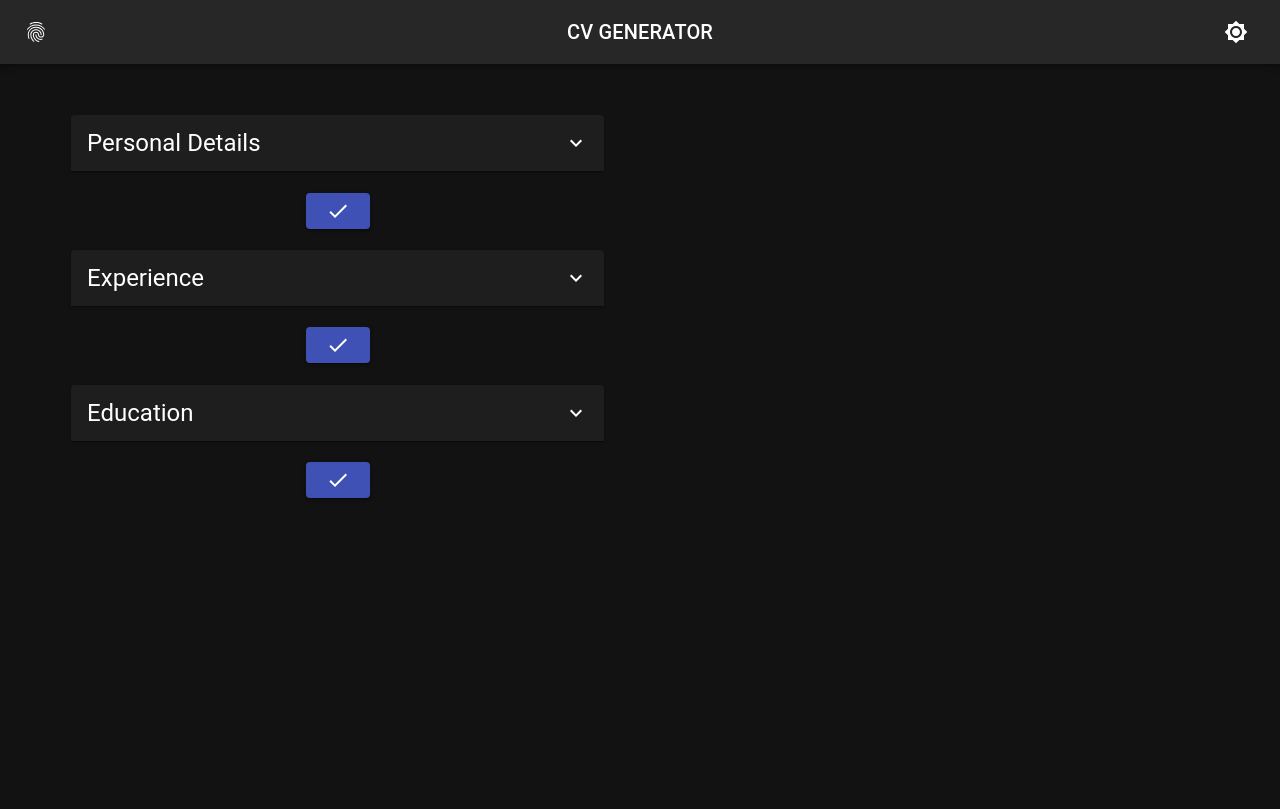
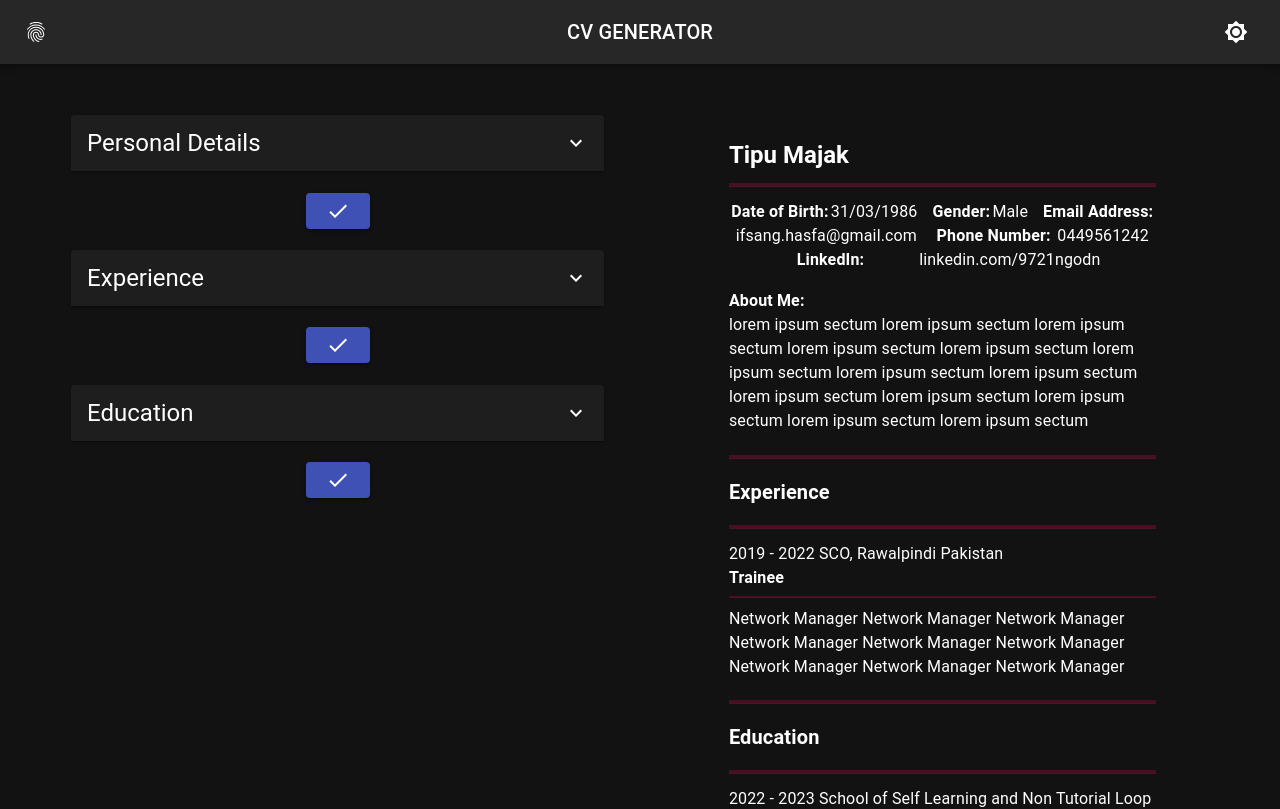
Before and after one commit to Tipu1996/CV-Generator, a React (Vite) app: page / in a window 1280 px wide. Shown: the top 809 px of the page. Built offline with nearby package versions, Linux system fonts and the light colour scheme.

Commit message:
rough generation of CV completed

```diff
--- a/src/components/Body.jsx
+++ b/src/components/Body.jsx
@@ -1,11 +1,11 @@
 import { Grid } from "@mui/material";
 import DataEntry from "./DataEntry";
 import { useState } from "react";
-// import Submit from "./Submit";
+import CvBody from "./CvBody";
 
 const Body = () => {
 	const [formData, setFormData] = useState({
-		personalInfo: {},
+		personalInput: {},
 		experience: {},
 		education: {},
 	});
@@ -16,7 +16,7 @@ const Body = () => {
 			[category]: data,
 		}));
 	};
-	console.log(formData);
+	// console.log(formData);
 
 	return (
 		<Grid container justifyContent={"space-evenly"}>
@@ -24,8 +24,8 @@ const Body = () => {
 				<DataEntry pushStatesUp={pushStatesUp} />
 				{/* <Submit /> */}
 			</Grid>
-			<Grid item xs={10} md={5} textAlign={"center"}>
-				{/* Add the CV Page here */}
+			<Grid item xs={10} md={5}>
+				<CvBody formData={formData} />
 			</Grid>
 		</Grid>
 	);
--- /dev/null
+++ b/src/components/CvBody.jsx
@@ -0,0 +1,17 @@
+import { Box, Divider } from "@mui/material";
+import PersonalPart from "./PersonalPart";
+import ExperiencePart from "./ExperiencePart";
+import EducationPart from "./EducationPart";
+
+const CvBody = ({ formData }) => {
+	return (
+		<Box margin={"10%"}>
+			<PersonalPart personalInput={formData.personalInput} />
+
+			<ExperiencePart />
+			<EducationPart />
+		</Box>
+	);
+};
+
+export default CvBody;
--- a/src/components/DataEntry.jsx
+++ b/src/components/DataEntry.jsx
@@ -1,11 +1,11 @@
-import PersonalInfo from "./PersonalInfo";
+import PersonalInput from "./PersonalInput";
 import Education from "./Education";
 import Experience from "./Experience";
 
 const DataEntry = ({ pushStatesUp }) => {
 	return (
 		<>
-			<PersonalInfo pushStatesUp={pushStatesUp} />
+			<PersonalInput pushStatesUp={pushStatesUp} />
 			<Experience pushStatesUp={pushStatesUp} />
 			<Education pushStatesUp={pushStatesUp} />
 		</>
--- a/src/components/Education.jsx
+++ b/src/components/Education.jsx
@@ -42,8 +42,8 @@ const Education = ({ pushStatesUp }) => {
 		school: null,
 		city: null,
 		field: null,
-		startingYear: null,
-		endingYear: null,
+		startYear: null,
+		endYear: null,
 		gpa: null,
 	});
 
--- /dev/null
+++ b/src/components/EducationPart.jsx
@@ -0,0 +1,61 @@
+import { Box, Divider } from "@mui/material";
+import Typography from "@mui/material/Typography";
+import { useState } from "react";
+
+const EducationPart = () => {
+	const [experience, setExperience] = useState({
+		position: "Trainee",
+		company: "SCO, Rawalpindi Pakistan",
+		startYear: 2019,
+		endYear: 2022,
+		jobDescription:
+			"Network Manager Network Manager Network Manager Network Manager Network Manager Network Manager Network Manager Network Manager Network Manager",
+	});
+	const [education, setEducation] = useState({
+		school: "School of Self Learning and Non Tutorial Loop",
+		city: "Housten, Texas",
+		field: "TraineeShip",
+		startYear: 2022,
+		endYear: 2023,
+		gpa: "3/3",
+	});
+	return (
+		<Box>
+			<Typography
+				variant="h6"
+				style={{
+					paddingTop: "2%",
+					paddingBottom: "3%",
+					fontWeight: "bold",
+				}}>
+				Education
+			</Typography>
+			<Divider
+				sx={{
+					backgroundColor: (theme) => theme.palette.secondary.main,
+					height: 4,
+					marginTop: "1%",
+					marginBottom: "3%",
+					fontWeight: "bold",
+				}}
+			/>
+			<Typography variant="body1">
+				{education.startYear} - {education.endYear} {education.school}
+			</Typography>
+			<Typography variant="body1" style={{ fontWeight: "bold" }}>
+				{education.field}
+			</Typography>
+			<Divider
+				sx={{
+					backgroundColor: (theme) => theme.palette.secondary.main,
+					height: 2,
+					marginTop: "1.5%",
+					marginBottom: "2%",
+				}}
+			/>
+			<Typography variant="body1">{experience.jobDescription}</Typography>
+		</Box>
+	);
+};
+
+export default EducationPart;
--- /dev/null
+++ b/src/components/ExperiencePart.jsx
@@ -0,0 +1,63 @@
+import { Box, Divider } from "@mui/material";
+import Typography from "@mui/material/Typography";
+import { useState } from "react";
+
+const ExperiencePart = () => {
+	const [experience, setExperience] = useState({
+		position: "Trainee",
+		company: "SCO, Rawalpindi Pakistan",
+		startYear: 2019,
+		endYear: 2022,
+		jobDescription:
+			"Network Manager Network Manager Network Manager Network Manager Network Manager Network Manager Network Manager Network Manager Network Manager",
+	});
+	return (
+		<Box>
+			<Typography
+				variant="h6"
+				style={{
+					paddingTop: "2%",
+					paddingBottom: "3%",
+					fontWeight: "bold",
+				}}>
+				Experience
+			</Typography>
+			<Divider
+				sx={{
+					backgroundColor: (theme) => theme.palette.secondary.main,
+					height: 4,
+					marginTop: "1%",
+					marginBottom: "3%",
+					fontWeight: "bold",
+				}}
+			/>
+			<Typography variant="body1">
+				{experience.startYear} - {experience.endYear}{" "}
+				{experience.company}
+			</Typography>
+			<Typography variant="body1" style={{ fontWeight: "bold" }}>
+				{experience.position}
+			</Typography>
+			<Divider
+				sx={{
+					backgroundColor: (theme) => theme.palette.secondary.main,
+					height: 2,
+					marginTop: "1.5%",
+					marginBottom: "2%",
+				}}
+			/>
+			<Typography variant="body1">{experience.jobDescription}</Typography>
+			<Divider
+				sx={{
+					backgroundColor: (theme) => theme.palette.secondary.main,
+					height: 4,
+					marginTop: "5%",
+					marginBottom: "2%",
+					fontWeight: "bold",
+				}}
+			/>
+		</Box>
+	);
+};
+
+export default ExperiencePart;
--- a/src/components/PersonalInfo.jsx
+++ b/src/components/PersonalInput.jsx
@@ -45,8 +45,8 @@ const requiredInfo = [
 	},
 ];
 
-const PersonalInfo = ({pushStatesUp}) => {
-	const [personalInfo, setPersonalInfo] = useState({
+const PersonalInput = ({ pushStatesUp }) => {
+	const [personalInput, setPersonalInput] = useState({
 		firstName: null,
 		lastName: null,
 		dateOfBirth: null,
@@ -58,14 +58,14 @@ const PersonalInfo = ({pushStatesUp}) => {
 	});
 
 	const handleChange = (fieldName, value) => {
-		setPersonalInfo((prevPersonalInfo) => ({
-			...prevPersonalInfo,
+		setPersonalInput((prevPersonalInput) => ({
+			...prevPersonalInput,
 			[fieldName]: value,
 		}));
 	};
-	// console.log(personalInfo);
+
 	const sendUp = () => {
-		pushStatesUp(personalInfo, "personalInfo");
+		pushStatesUp(personalInput, "personalInput");
 	};
 
 	return (
@@ -80,4 +80,4 @@ const PersonalInfo = ({pushStatesUp}) => {
 	);
 };
 
-export default PersonalInfo;
+export default PersonalInput;
--- /dev/null
+++ b/src/components/PersonalPart.jsx
@@ -0,0 +1,101 @@
+import { Box, Divider } from "@mui/material";
+import Typography from "@mui/material/Typography";
+import { useState } from "react";
+
+const PersonalPart = () => {
+	const [personalInput, setPersonalInput] = useState({
+		firstName: "Tipu",
+		lastName: "Majak",
+		dateOfBirth: "31/03/1986",
+		gender: "Male",
+		phoneNumber: "0449561242",
+		emailAddress: "ifsang.hasfa@gmail.com",
+		linkedIn: "linkedin.com/9721ngodn",
+		aboutMe:
+			"lorem ipsum sectum lorem ipsum sectum lorem ipsum sectum lorem ipsum sectum lorem ipsum sectum lorem ipsum sectum lorem ipsum sectum lorem ipsum sectum lorem ipsum sectum lorem ipsum sectum lorem ipsum sectum lorem ipsum sectum lorem ipsum sectum",
+	});
+	return (
+		<Box>
+			<Typography
+				variant="h5"
+				style={{
+					paddingTop: "5%",
+					paddingBottom: "3%",
+					fontWeight: "bold",
+				}}>
+				{personalInput.firstName} {personalInput.lastName}
+			</Typography>
+			<Divider
+				sx={{
+					backgroundColor: (theme) => theme.palette.secondary.main,
+					height: 4,
+				}}
+			/>
+			<Box
+				sx={{
+					display: "flex",
+					justifyContent: "space-evenly",
+					paddingTop: "3%",
+					paddingBottom: "1%",
+					flexWrap: "wrap",
+				}}>
+				<Typography variant="body1" style={{ fontWeight: "bold" }}>
+					Date of Birth:
+				</Typography>
+				<Typography variant="body1">
+					{personalInput.dateOfBirth}
+				</Typography>
+				<Typography
+					variant="body1"
+					style={{ fontWeight: "bold", paddingLeft: "3%" }}>
+					Gender:
+				</Typography>
+				<Typography variant="body1">{personalInput.gender}</Typography>
+				<Typography
+					variant="body1"
+					style={{ fontWeight: "bold", paddingLeft: "3%" }}>
+					Email Address:
+				</Typography>
+				<Typography variant="body1">
+					{personalInput.emailAddress}
+				</Typography>
+				<Typography
+					variant="body1"
+					style={{ fontWeight: "bold", paddingLeft: "3%" }}>
+					Phone Number:
+				</Typography>
+				<Typography variant="body1">
+					{personalInput.phoneNumber}
+				</Typography>
+				<Typography
+					variant="body1"
+					style={{ fontWeight: "bold", paddingLeft: "3%" }}>
+					LinkedIn:
+				</Typography>
+				<Typography variant="body1">
+					{personalInput.linkedIn}
+				</Typography>
+			</Box>
+			<Box
+				sx={{
+					paddingTop: "3%",
+				}}>
+				<Typography variant="body1" style={{ fontWeight: "bold" }}>
+					About Me:
+				</Typography>
+				<Typography variant="body1">{personalInput.aboutMe}</Typography>
+			</Box>
+			<Divider
+				sx={{
+					backgroundColor: (theme) => theme.palette.secondary.main,
+					height: 4,
+					marginTop: "5%",
+					marginBottom: "2%",
+					fontWeight: "bold",
+				}}
+			/>
+		</Box>
+	);
+};
+
+export default PersonalPart;
```
